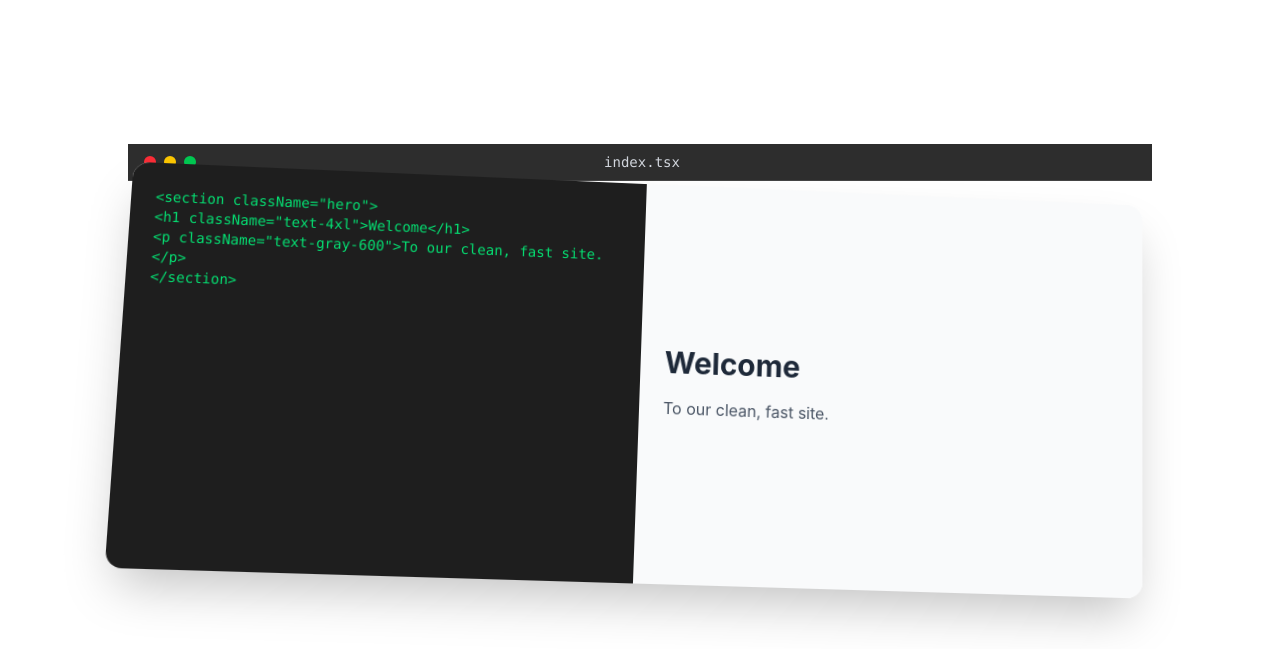
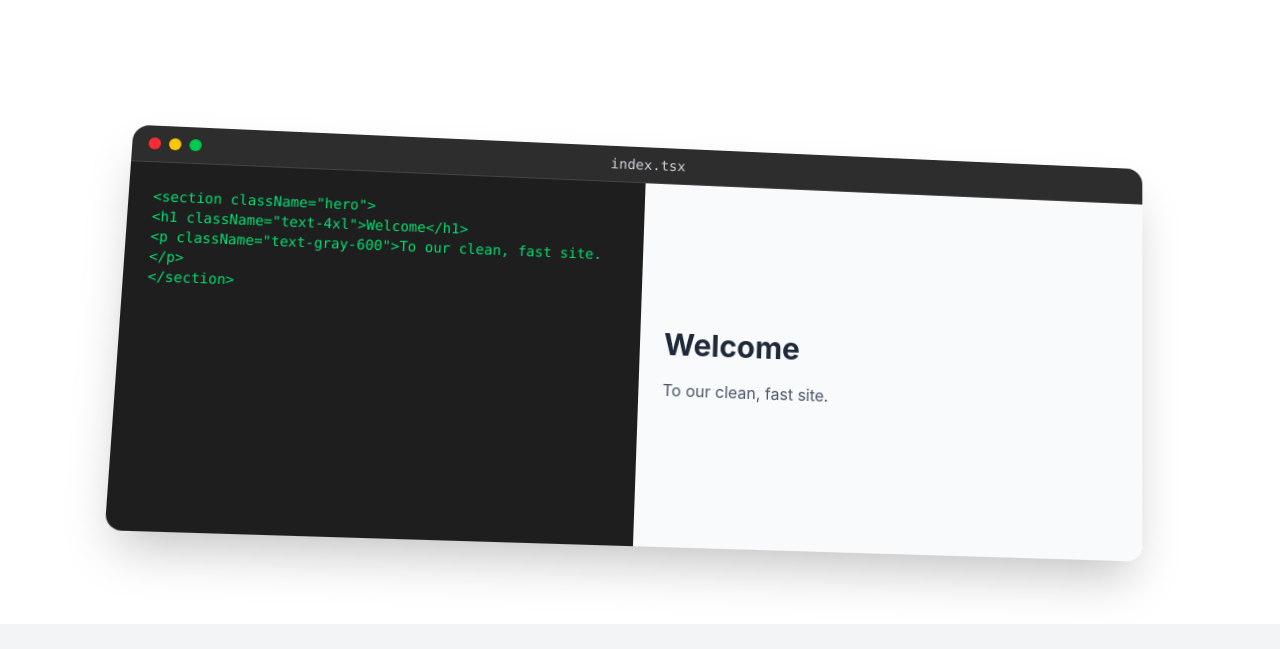
Before and after one commit to mmm1602/graphic-works-website, a Next.js app: page / in a window 1280 px wide. Shown: the part 1380-2029 px from the top of the page. Built offline with nearby package versions, Linux system fonts and the light colour scheme.

Commit message:
Fixed Animated Showvcase

```diff
--- a/components/AnimatedShowcase.tsx
+++ b/components/AnimatedShowcase.tsx
@@ -31,8 +31,7 @@ export default function AnimatedShowcase() {
         line++;
       }
 
-      setPreviewStage(line); // Update preview visibility in sync
-
+      setPreviewStage(line); // Sync preview
       if (line >= codeLines.length) clearInterval(interval);
     }, 40);
 
@@ -40,28 +39,26 @@ export default function AnimatedShowcase() {
   }, []);
 
   return (
-
     <div className="w-full max-w-5xl mx-auto my-20 perspective-[1000px]">
-        {/* Simulated VS Code top bar */}
+      <div
+        className="w-full h-[400px] rounded-2xl overflow-hidden transform rotate-[2deg] rotate-x-[4deg] rotate-y-[2deg] bg-white shadow-2xl transition-transform duration-700 flex flex-col"
+        style={{ transformStyle: 'preserve-3d' }}
+      >
+        {/* 🧠 VS Code-style tab bar */}
         <div className="flex items-center justify-between px-4 py-2 bg-[#2d2d2d] border-b border-[#444]">
-            {/* Mac window dots */}
+          {/* Mac-style window controls */}
           <div className="flex space-x-2">
             <span className="w-3 h-3 rounded-full bg-red-500"></span>
             <span className="w-3 h-3 rounded-full bg-yellow-400"></span>
             <span className="w-3 h-3 rounded-full bg-green-500"></span>
           </div>
-            {/* Tab title */}
           <span className="text-sm text-gray-300 font-mono">index.tsx</span>
-            {/* Spacer */}
           <div className="w-12"></div>
         </div>
-      <div
-        className="w-full h-[400px] rounded-2xl overflow-hidden transform rotate-[2deg] rotate-x-[4deg] rotate-y-[2deg] bg-white shadow-2xl transition-transform duration-700 flex flex-col md:flex-row"
-        style={{ transformStyle: 'preserve-3d' }}
-      >
 
-
-        {/* Code Typing Side */}
+        {/* Code + Preview split */}
+        <div className="flex flex-col md:flex-row flex-grow h-full">
+          {/* Code Editor Side */}
           <div className="w-full md:w-1/2 bg-[#1e1e1e] text-green-400 font-mono text-sm p-6 overflow-auto">
             {visibleCode.length > 0 ? (
               visibleCode.map((line, i) => <div key={i}>{line}</div>)
@@ -70,7 +67,7 @@ export default function AnimatedShowcase() {
             )}
           </div>
 
-        {/* Live Preview Side */}
+          {/* Preview Side */}
           <div className="w-full md:w-1/2 bg-gray-50 p-6 flex flex-col justify-center">
             <h1
               className={`text-3xl font-bold mb-4 transition-opacity duration-500 ${
@@ -89,5 +86,6 @@ export default function AnimatedShowcase() {
           </div>
         </div>
       </div>
+    </div>
   );
 }
```
Lines whose indentation alone changed are shown as unchanged.
